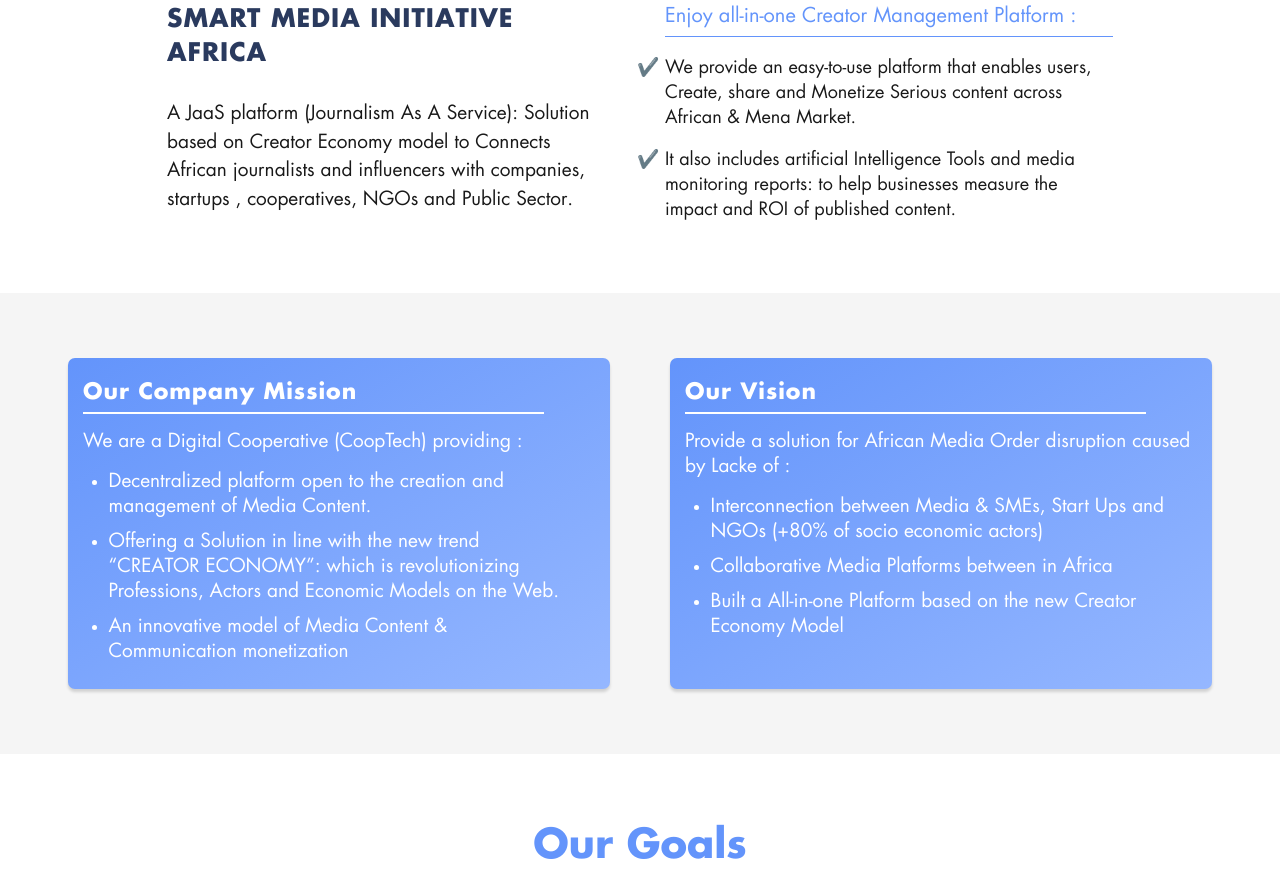
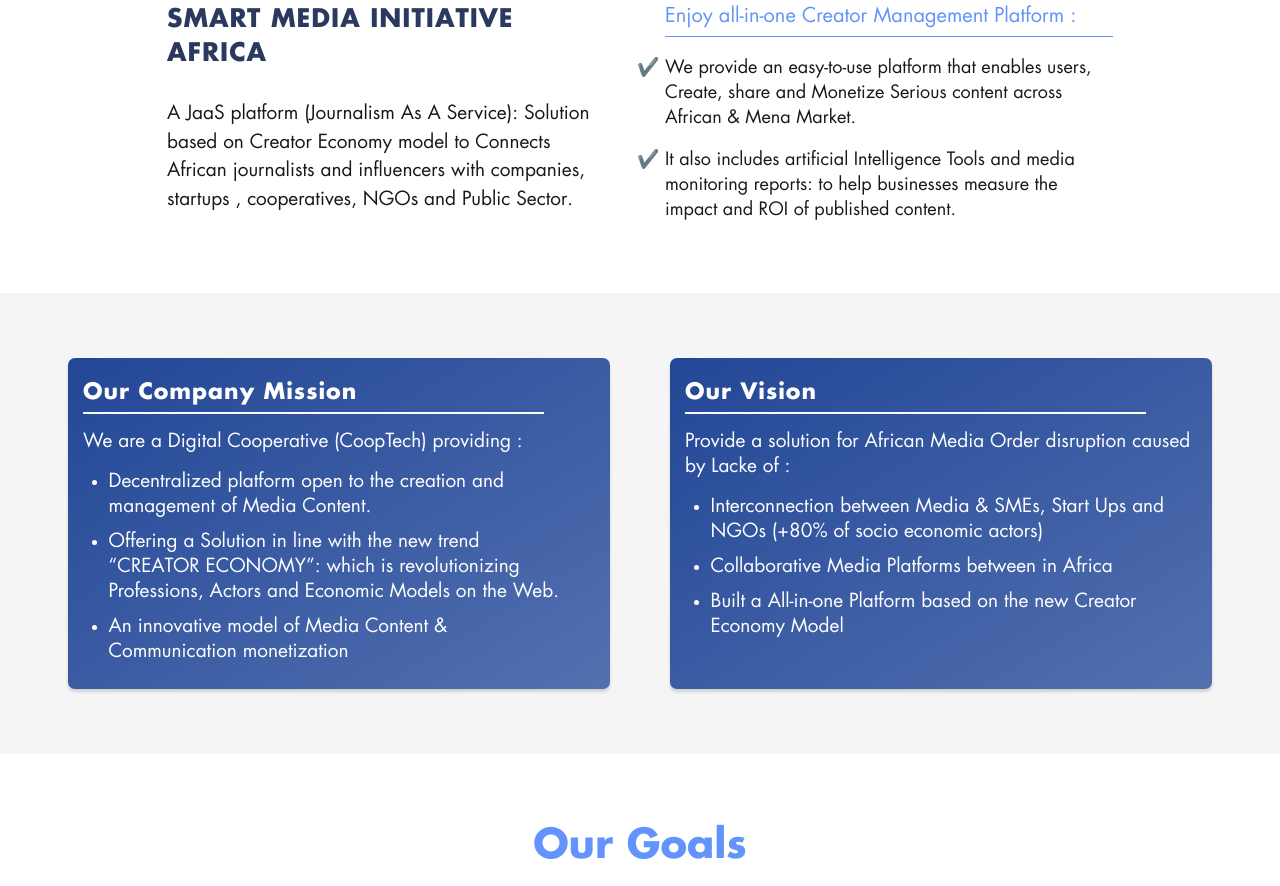
Before and after one commit to ChenfourAmine/Smiafrica, a plain HTML site: page index.html in a window 1280 px wide. Shown: the part 3329-4215 px from the top of the page. Drawn offline with Linux system fonts and the light colour scheme.

Commit message:
change some colors

```diff
--- a/css/about-us.css
+++ b/css/about-us.css
@@ -9,7 +9,6 @@
     display: flex;
     flex-direction: column;
     padding: 20px 0;
-    background-color: rgb(233, 240, 255);
     border-radius: 5px;
 }
 
@@ -138,7 +137,7 @@
     background-color: white;
     border-radius: 7px;
     box-shadow: rgba(0, 0, 0, 0.15) 0px 3px 3px 0px;
-    background-image: linear-gradient(to bottom right, rgba(99, 148, 251, 1), rgb(149, 183, 255));
+    background-image: linear-gradient(to bottom right, rgb(34, 71, 150), rgb(83, 112, 176));
 }
 
 .about-us-program > div > header {
```
